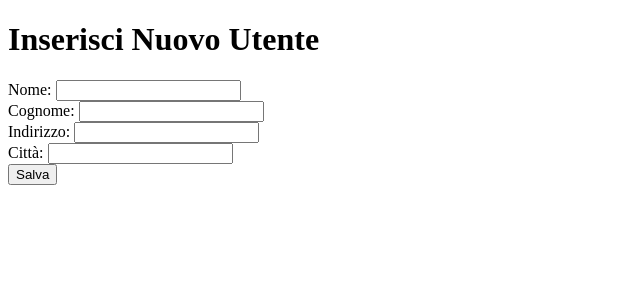
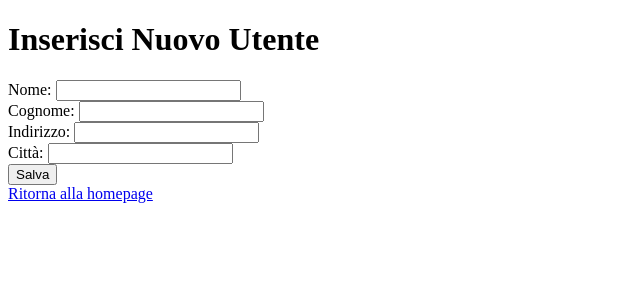
Before and after one commit to LeOeL06/EsGruppo, a PHP site: page /inserisci_utente.php in a window 1280 px wide. Shown: the top 300 px of the page, without its empty margins (0-640 px from the left). Run offline with PHP 8.4, Linux system fonts and the light colour scheme.

Commit message:
Modifiche

```diff
--- a/inserisci_bolletta.php
+++ b/inserisci_bolletta.php
@@ -41,5 +41,6 @@
         $conn->close();
     }
     ?>
+    <a href="index.php">Ritorna alla homepage</a>
 </body>
 </html>
--- a/inserisci_utente.php
+++ b/inserisci_utente.php
@@ -40,5 +40,7 @@
         $conn->close();
     }
     ?>
+    <a href="index.php">Ritorna alla homepage</a>
+
 </body>
 </html>
--- a/modifica_residenza.php
+++ b/modifica_residenza.php
@@ -35,5 +35,6 @@
         $conn->close();
     }
     ?>
+    <a href="index.php">Ritorna alla homepage</a>
 </body>
 </html>
--- a/visualizza_bollette.php
+++ b/visualizza_bollette.php
@@ -53,5 +53,6 @@
         $conn->close();
     }
     ?>
+    <a href="index.php">Ritorna alla homepage</a>
 </body>
 </html>
```
